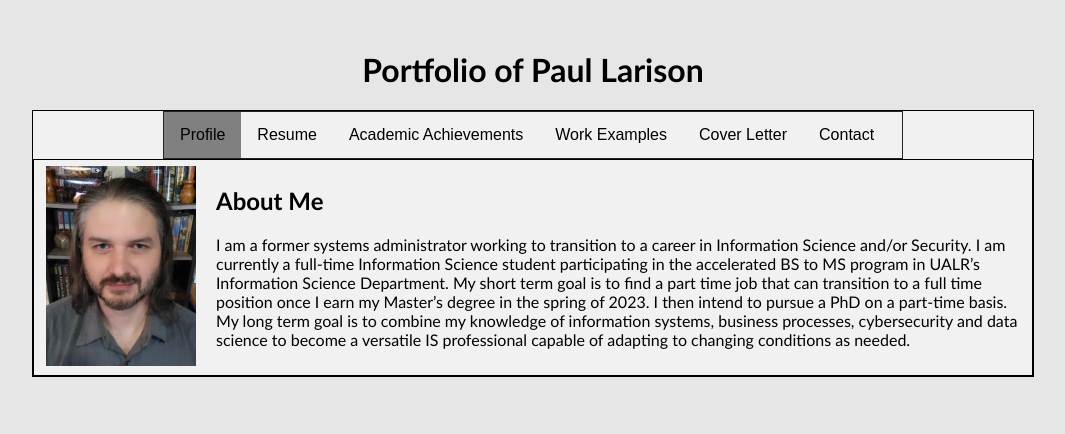
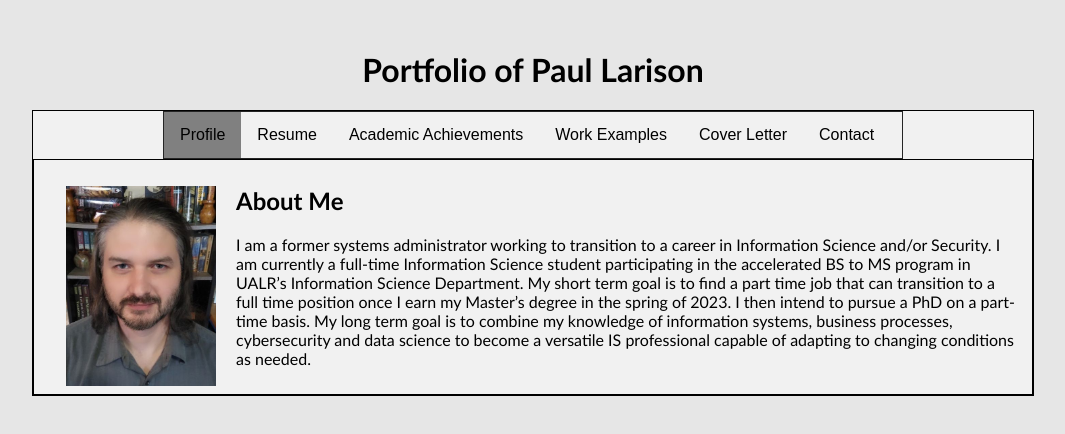
Before and after one commit to plarison/portfolio, a plain HTML site: page index.html in a window 1280 px wide. Shown: the whole page, without its empty margins (107-1172 px from the left). Drawn offline with Linux system fonts and the light colour scheme.

Commit message:
Update index.html

```diff
--- a/index.html
+++ b/index.html
@@ -31,7 +31,7 @@
 
         <!-- Begin Home Section -->
         <div id="Home" class="tabcontent">
-	<img src="https://plarison.github.io/portfolio/assets/images/mugshot.jpg" alt="A picture of Paul" style="float:left;width:150px;height:200px;padding-right:20px;">
+	<img src="https://plarison.github.io/portfolio/assets/images/mugshot.jpg" alt="A picture of Paul" style="float:left;width:150px;height:200px;padding:20px;">
             <h2>About Me</h2>
             <p>I am a former systems administrator working to transition to a career in Information Science and/or Security.  I am currently a full-time
                 Information Science student participating in the accelerated BS to MS program in UALR’s Information Science Department.  My short term goal
```
